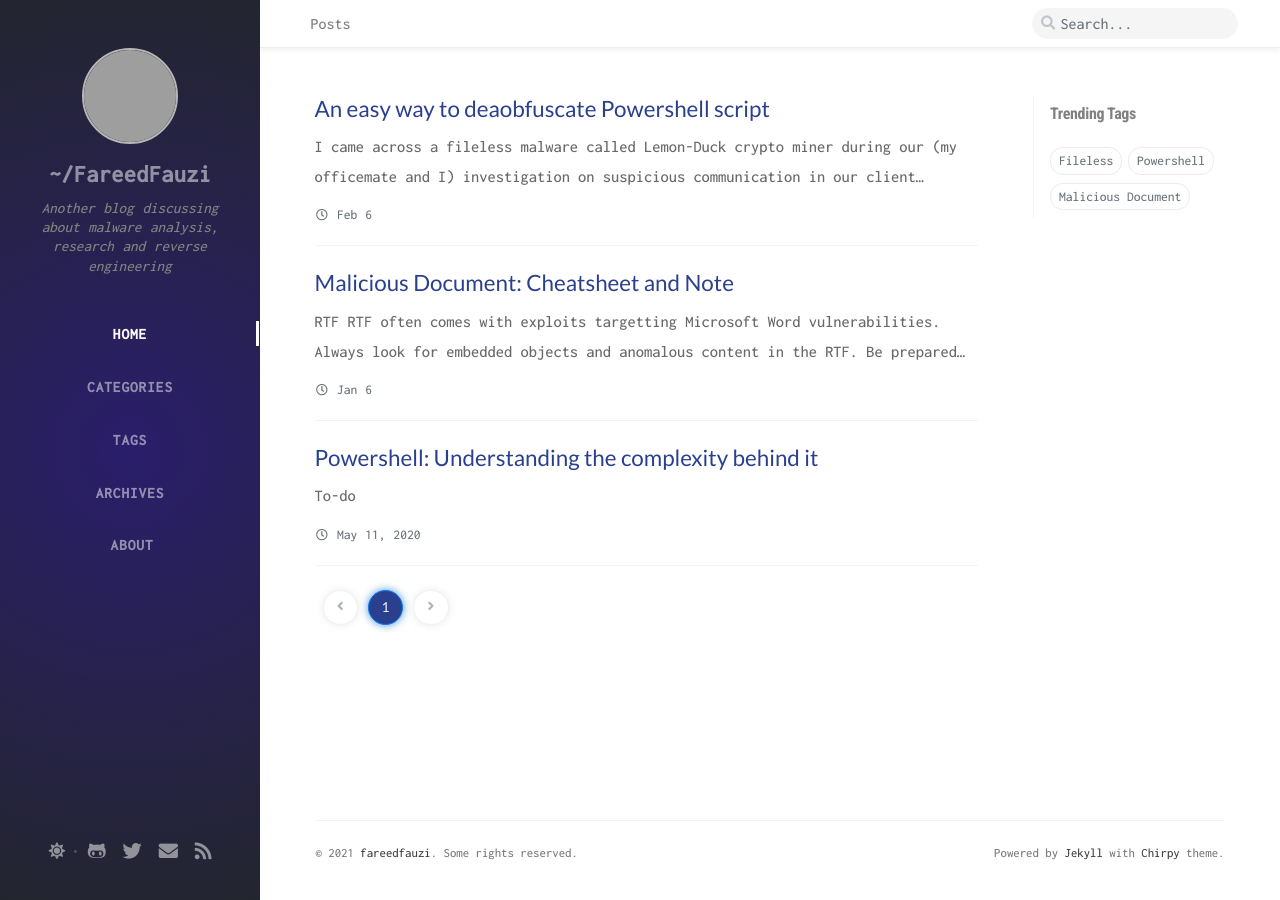
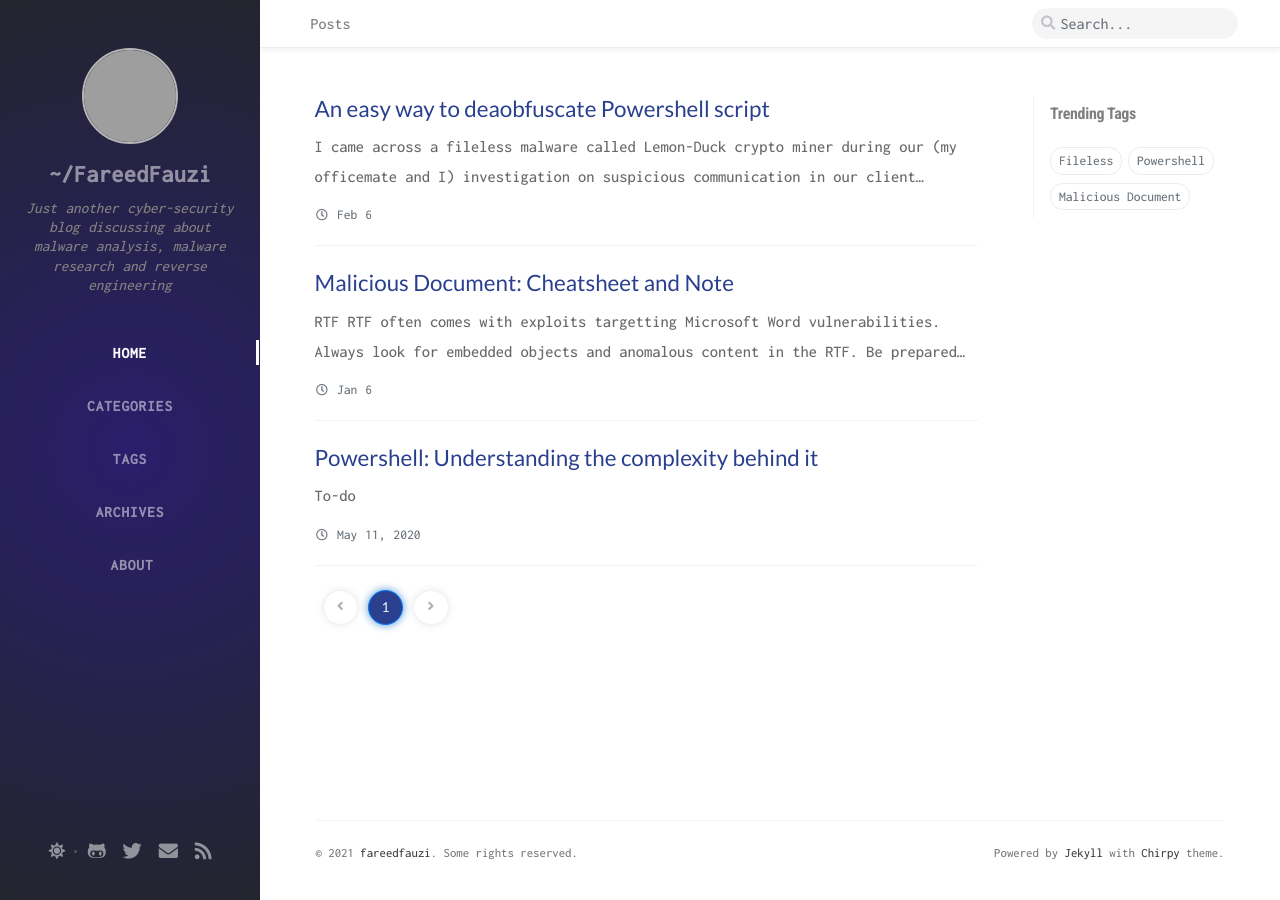
Before and after one commit to nightfury99/fareedfauzi.github.io, a Jekyll site: the page built from index.html, in a window 1280 px wide. Built offline with Jekyll 4.4.1, drawn with Linux system fonts in a browser that asks for light colours; nearby versions of some CDN libraries; the list of posts is cut into pages by our own code; comment, search, counter and statistics services are not loaded; grey boxes are pictures that could not be loaded.

Commit message:
Update _config.yml

```diff
--- a/_config.yml
+++ b/_config.yml
@@ -10,7 +10,8 @@
 
 title: ~/FareedFauzi                        # the main title
 
-tagline: Another blog discussing about malware analysis, research and reverse engineering  # it will display as the sub-title
+tagline:     Just another cyber-security blog discussing about malware analysis, malware research and reverse engineering
+  # it will display as the sub-title
 
 description: >-                        # used by seo meta and the atom feed
     Just another cyber-security blog discussing about malware analysis, malware research and reverse engineering
```
